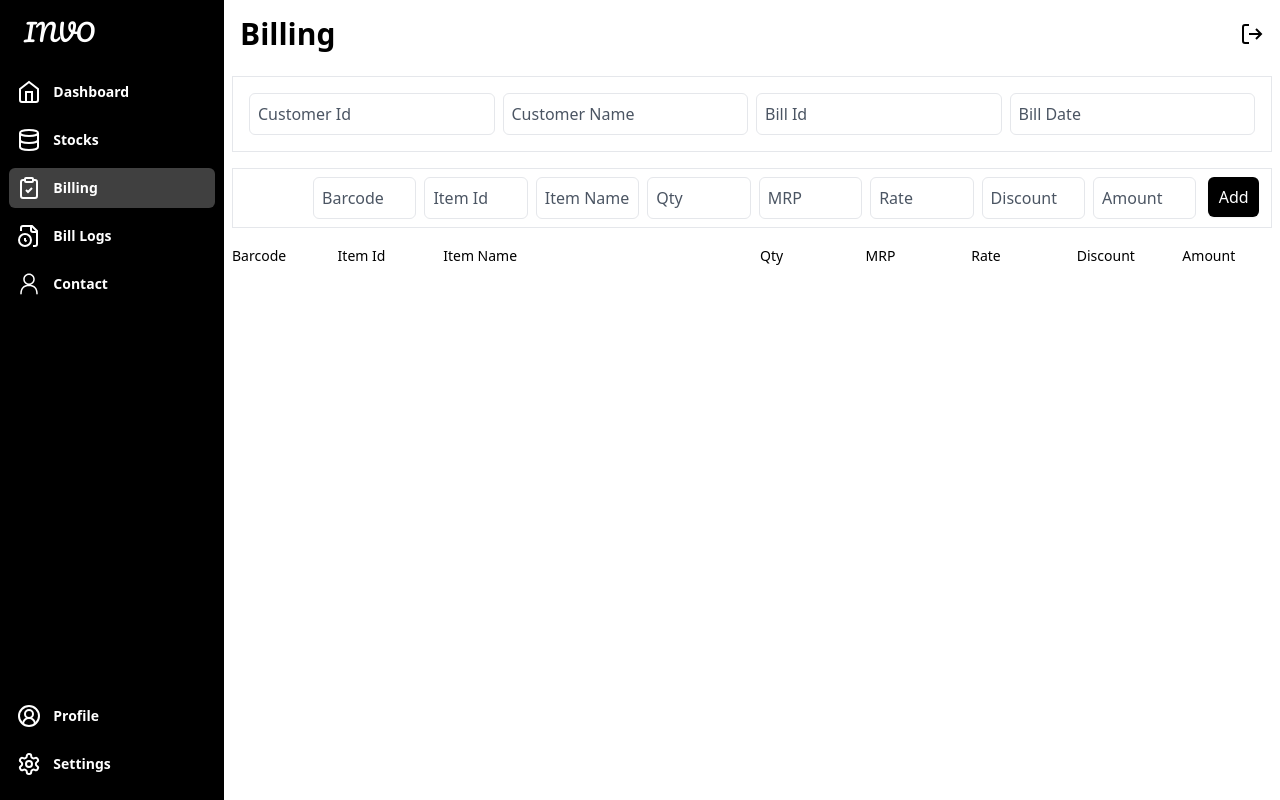
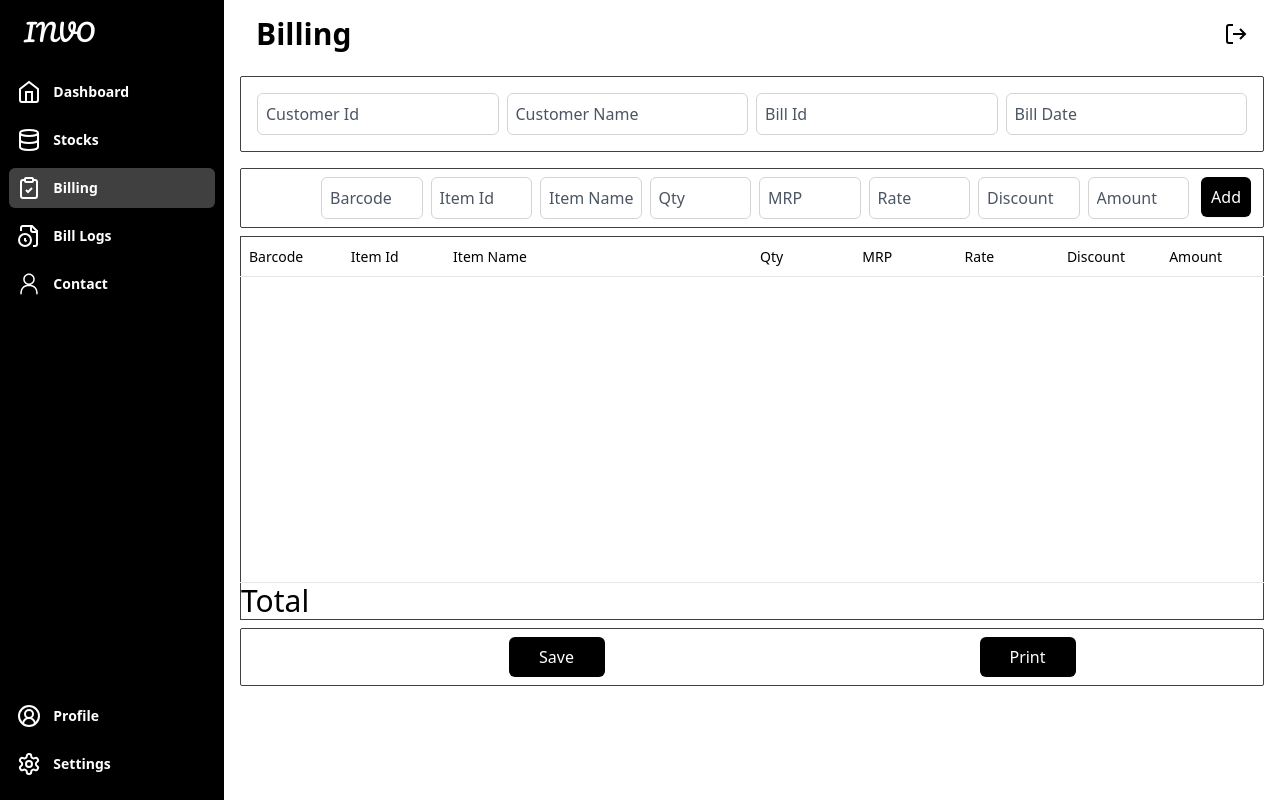
Before and after one commit to nikhitkumar00/INVO_V2, a Next.js app: page /billing in a window 1280 px wide. Built offline with nearby package versions, Linux system fonts and the light colour scheme.

Commit message:
billing page print button added

```diff
--- a/app/(main)/billing/page.tsx
+++ b/app/(main)/billing/page.tsx
@@ -3,6 +3,7 @@ import {
   Table,
   TableBody,
   TableCell,
+  TableFooter,
   TableHead,
   TableHeader,
   TableRow,
@@ -38,22 +39,22 @@ const Billing = () => {
     "Amount",
   ];
   return (
-    <div className="flex h-full w-full flex-col duration-1000 animate-in fade-in">
+    <div className="flex h-full w-full flex-col px-4 duration-1000 animate-in fade-in">
       <Header title="Billing" logout />
-      <div className=" m-2 grid grid-cols-1 gap-2 border p-4 lg:grid-cols-4">
+      <div className="my-2  grid grid-cols-1 gap-2 rounded-sm border border-secondary p-4 lg:grid-cols-4">
         {data.map((item, index) => (
           <div className="flex flex-col gap-2" key={index}>
             <label className="sr-only font-semibold">{item.name}</label>
             <input
               type="text"
               placeholder={item.name}
-              className="rounded-md border bg-transparent p-2 text-black placeholder-gray-600"
+              className="rounded-md border border-tertiary bg-transparent p-2 text-black placeholder-gray-600"
               required
             />
           </div>
         ))}
       </div>
-      <div className="m-2 flex justify-between border py-2 pl-20 ">
+      <div className="my-2 flex justify-between rounded-sm border border-secondary py-2 pl-20 ">
         <div className=" grid grid-cols-2 gap-2 lg:grid-cols-8">
           {value.map((item, index) => (
             <div className="flex flex-col gap-2" key={index}>
@@ -61,7 +62,7 @@ const Billing = () => {
               <input
                 type="text"
                 placeholder={item}
-                className="rounded-md border bg-transparent p-2 text-black placeholder-gray-600"
+                className="rounded-md border border-tertiary bg-transparent p-2 text-black placeholder-gray-600"
                 required
               />
             </div>
@@ -74,7 +75,7 @@ const Billing = () => {
           Add
         </button>
       </div>
-      <Table>
+      <Table className="h-96 border border-secondary">
         <TableHeader>
           <TableRow>
             {value.map((item) => (
@@ -90,7 +91,22 @@ const Billing = () => {
         <TableBody>
           <TableRow></TableRow>
         </TableBody>
+        <TableFooter className="text-3xl ">Total</TableFooter>
       </Table>
+      <div className="my-2 flex justify-around rounded-sm border border-secondary py-2 pl-20 ">
+        <button
+          type="submit"
+          className="h-10 w-24 rounded-md bg-primary p-2 text-background"
+        >
+          Save
+        </button>
+        <button
+          type="submit"
+          className="h-10 w-24 rounded-md bg-primary p-2 text-background"
+        >
+          Print
+        </button>
+      </div>
     </div>
   );
 };
--- a/app/(main)/dashboard/page.tsx
+++ b/app/(main)/dashboard/page.tsx
@@ -105,7 +105,7 @@ const DashboardPage = async () => {
         <div className="w-2/5">
           <div className="px-4 pt-4 text-xl font-semibold">Restock Items</div>
           <div className="h-[calc(100vh-50%)] overflow-auto">
-            <AdvancedTable data={restock} searchTerm="" sortBy="qty" />
+            <AdvancedTable data={restock} searchTerm="" sortBy="" />
           </div>
         </div>
         <div className="h-full w-full border-l">
```
